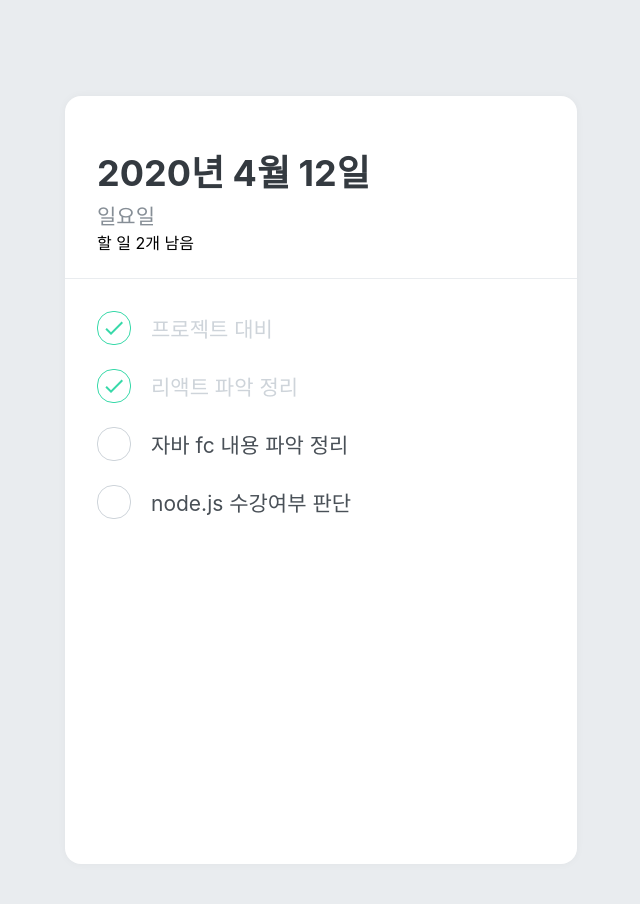
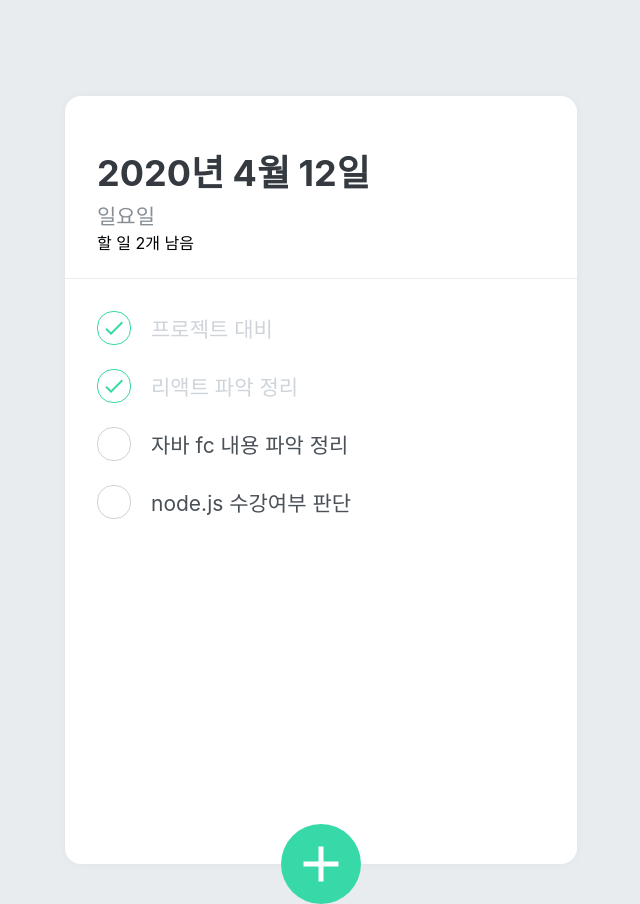
Before and after one commit to seedevk8s/mashup-todolist-new, a React (Create React App) app: page / in a window 1280 px wide. Shown: the whole page, without its empty margins (319-959 px from the left). Built offline with nearby package versions, Linux system fonts and the light colour scheme.

Commit message:
CircleButton 추가

```diff
--- a/src/App.js
+++ b/src/App.js
@@ -3,6 +3,7 @@
 import TodoTemplate from "./components/TodoTemplate";
 import TodoHead from "./components/TodoHead";
 import TodoList from "./components/TodoList";
+import TodoCreate from "./components/TodoCreate";
 
 const GlobalStyle = createGlobalStyle`
   body {
@@ -17,6 +18,7 @@
       <TodoTemplate>
         <TodoHead />
         <TodoList />
+        <TodoCreate />
       </TodoTemplate>
     </>
   );
--- /dev/null
+++ b/src/components/TodoCreate.js
@@ -0,0 +1,99 @@
+import React, { useState } from "react";
+import styled, { css } from "styled-components";
+import { MdAdd } from "react-icons/md";
+
+const InsertFormPositioner = styled.div`
+  width: 100%;
+  bottom: 0;
+  left: 0;
+  position: absolute;
+`;
+
+const InsertForm = styled.form`
+  background: #f8f9fa;
+  padding-left: 32px;
+  padding-top: 32px;
+  padding-right: 32px;
+  padding-bottom: 72px;
+
+  border-bottom-left-radius: 16px;
+  border-bottom-right-radius: 16px;
+  border-top: 1px solid #e9ecef;
+`;
+
+const Input = styled.input`
+  padding: 12px;
+  border-radius: 4px;
+  border: 1px solid #dee2e6;
+  width: 100%;
+  outline: none;
+  font-size: 18px;
+  box-sizing: border-box;
+`;
+
+const CircleButton = styled.button`
+  background: #38d9a9;
+  &:hover {
+    background: #63e6be;
+  }
+  &:active {
+    background: #20c997;
+  }
+
+  z-index: 5;
+  cursor: pointer;
+  width: 80px;
+  height: 80px;
+  display: block;
+  align-items: center;
+  justify-content: center;
+  font-size: 60px;
+  position: absolute;
+  left: 50%;
+  bottom: 0px;
+  transform: translate(-50%, 50%);
+  color: white;
+  border-radius: 50%;
+  border: none;
+  outline: none;
+  display: flex;
+  align-items: center;
+  justify-content: center;
+
+  transition: 0.125s all ease-in;
+  ${(props) =>
+    props.open &&
+    css`
+      background: #ff6b6b;
+      &:hover {
+        background: #ff8787;
+      }
+      &:active {
+        background: #fa5252;
+      }
+      transform: translate(-50%, 50%) rotate(45deg);
+    `}
+`;
+
+function TodoCreate() {
+  const [open, setOpen] = useState(false);
+
+  const onToggle = () => setOpen(!open);
+
+  return (
+    <>
+      {open && (
+        <InsertFormPositioner>
+          <InsertForm>
+            <Input autoFocus placeholder="할 일을 입력 후, Enter를 누르세요!" />
+          </InsertForm>
+        </InsertFormPositioner>
+      )}
+      <CircleButton>
+        <MdAdd />
+      </CircleButton>
+    </>
+  );
+}
+
+export default TodoCreate;
```
